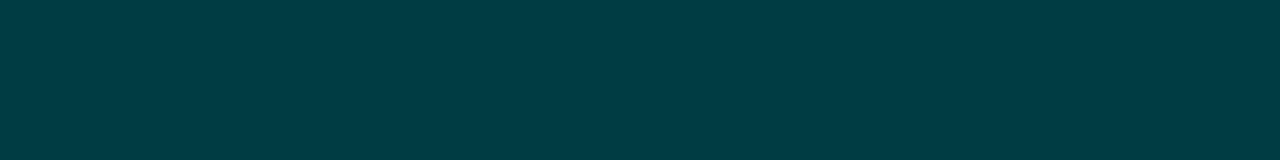
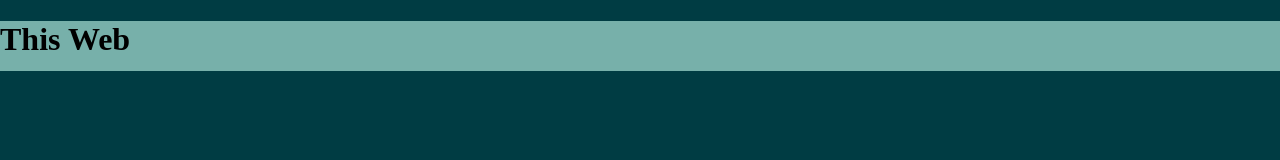
Before and after one commit to LieutAshe/BasicWebTemplate, a plain HTML site: page index.html in a window 1280 px wide. Drawn offline with Linux system fonts and the light colour scheme.

Commit message:
nonsense

```diff
--- a/css/main.css
+++ b/css/main.css
@@ -9,4 +9,15 @@
 
 body {
     background-color: var(--color1);
+    margin: 0;
+    padding: 0;
 }
+
+header {
+    height: 50px;
+    width: 100%;
+    background-color: var(--color3);
+    & .brand {
+        color: var(--color4);
+    }
+}
--- a/index.html
+++ b/index.html
@@ -7,6 +7,10 @@
     <link rel="stylesheet" href="./css/main.css">
 </head>
 <body>
-
+    <header>
+        <div class="Brand">
+            <h1>This Web</h1>
+        </div>
+    </header>
 </body>
 </html>
```
